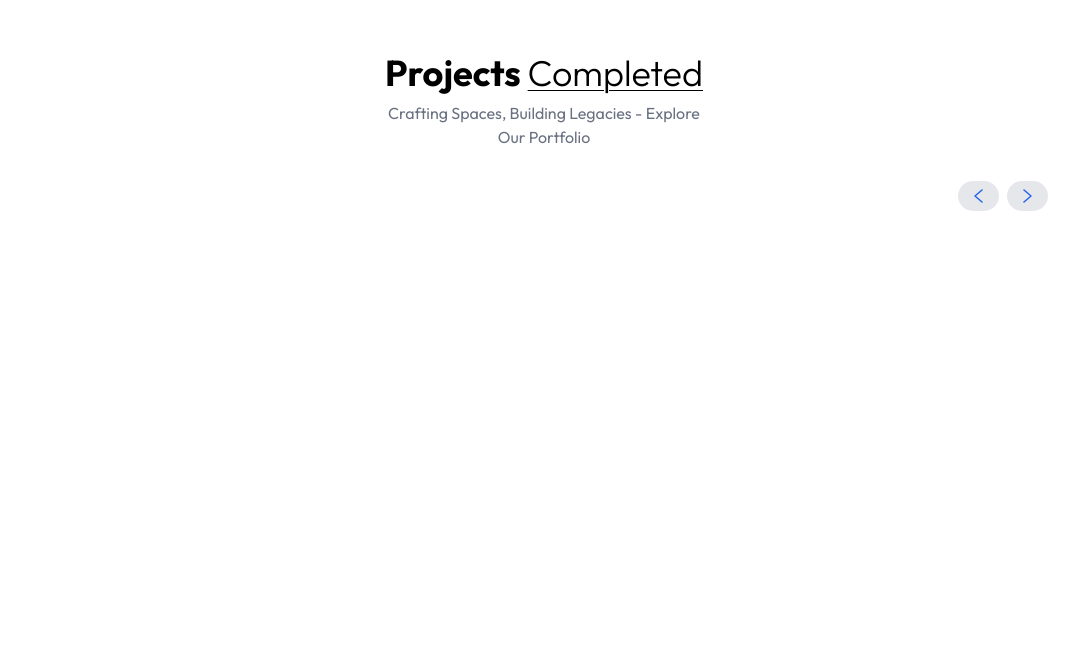
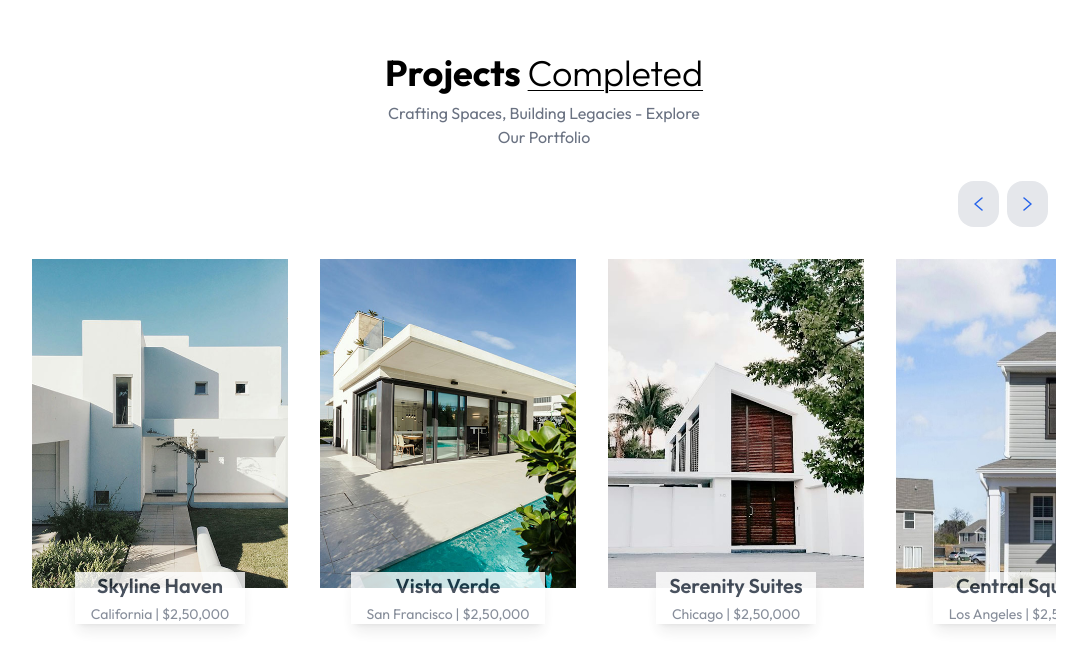
Before and after one commit to M-ute/hotelRydders, a React (Vite) app: page / in a window 1280 px wide. Shown: the part 1723-2389 px from the top of the page, without its empty margins (96-1183 px from the left). Before the commit the page ends 2062 px from the top, so only its background shows below. Built offline with nearby package versions, Linux system fonts and the light colour scheme.

Commit message:
scroll/slide feature addition

```diff
--- a/src/components/Navbar.jsx
+++ b/src/components/Navbar.jsx
@@ -36,8 +36,9 @@ const Navbar = () => {
         {/*-----------MOBILE MENU---------*/}
         <div className={`md:hidden ${showMobileMenu ? 'fixed w-full' : 'hidden'} top-0 right-0 bottom-0 overflow-hidden
           transition-all duration-300 ease-in-out`}>
-            <div className="flex justify-end cursor-pointer px-3 py-5 bg-gray-100">
-                <img onClick={() => setShowMobileMenu(false)} src={assets.cross_icon} alt="" className="w-8 p-1 border-2 border-red-600 rounded-full " />
+            <div className="flex justify-between cursor-pointer px-4 py-5 bg-gray-500">
+                <div className="flex items-start px-4 text-2xl text-gray-100">MENU</div>
+                <img onClick={() => setShowMobileMenu(false)} src={assets.cross_icon} alt="" className="w-8 p-1 border-2 border-gray-100 rounded-full " />
             </div>
             <ul className="flex flex-col gap-4 items-center  text-gray-800 text-center text-lg
             font-medium px-5 py-1 bg-gray-100">
--- a/src/components/Projects.jsx
+++ b/src/components/Projects.jsx
@@ -1,6 +1,36 @@
-import { assets } from "../assets/assets"
+import { useEffect, useState } from "react";
+import { assets, projectsData } from "../assets/assets"
 
 const Projects = () => {
+
+  const [currentIndex, setCurrentIndex] = useState(0);
+  const [cardToShow, setCardToShow] = useState(1);
+
+  useEffect(() => {
+    const updateCardToShow = () => {
+      if (window.innerWidth >= 1024) {
+        setCardToShow(projectsData.length);
+      } else {
+        setCardToShow(1)
+      }
+    }
+
+      updateCardToShow();
+
+      window.addEventListener('resize', updateCardToShow);
+
+      return () => window.removeEventListener('resize', updateCardToShow);
+
+  }, []);
+
+  const handleNext = () => {
+    setCurrentIndex((prevIndex) => (prevIndex + 1) % projectsData.length);
+  }
+
+  const handlePrevious = () => {
+    setCurrentIndex((prevIndex) => (prevIndex === 0 ? projectsData.length - 1 : prevIndex - 1));
+  }
+
   return (
     <div className="container mx-auto py-4 pt-20 px-6 md:px-20 lg:px-32 my-20 w-full overflow-hidden"
     id="Services">
@@ -11,18 +41,46 @@ const Projects = () => {
 
             {/*-------SLIDER BUTTONS-------*/}
             <div className="flex items-center justify-end mb-8">
-              <button className="p-3 bg-gray-200 hover:bg-gray-300 text-gray-800 font-bold py-2
-              px-4 rounded-full mr-2" ariel-label="Previous Project">
+              <button onClick={handlePrevious}
+              className="p-3 bg-gray-200 hover:bg-gray-300 text-gray-800 font-bold py-4
+              px-4 rounded-2xl mr-2" ariel-label="Previous Project">
                 <img src={assets.left_arrow} alt="Previous" />
               </button>
-              <button className="p-3 bg-gray-200 hover:bg-gray-300 text-gray-800 font-bold py-2
-              px-4 rounded-full mr-2" ariel-label="Next Project">
+              <button onClick={handleNext}
+              className="p-3 bg-gray-200 hover:bg-gray-300 text-gray-800 font-bold py-4
+              px-4 rounded-2xl mr-2" ariel-label="Next Project">
                 <img src={assets.right_arrow} alt="Next" />
               </button>
             </div>
 
             {/*-------PROJECTS SLIDER CONTAINER-------*/}
+            <div className="w-full overflow-x-scroll sm:overflow-hidden">
+              <div className="flex gap-8 transition-transform duration-500 ease-in-out"
 
+              style={{ transform: `translateX(-${currentIndex * (100 / cardToShow)}%)` }}
+
+              >
+                {projectsData.map((project, index)=>(
+                  <div key={index} className="relative shrink-0 w-full sm:w-1/4">
+                    <img src={project.image} alt={project.title} className="w-full h-auto mb-14"/>
+
+
+                    <div className="absolute left-0 right-0 bottom-5 items-center flex justify-center gap-4
+                    opacity-80 hover:opacity-100 transition-opacity duration-300">
+                      <div className="bg-white shadow-lg
+                      cursor-pointer" ariel-label="View Details inline-block w-3/4 px-4 py-2 text-center">
+                        <h2 className="flex items-center justify-center text-xl font-semibold text-gray-800 ">
+                          {project.title}
+                        </h2>
+                        <p className="text-gray-500 text-sm mt-1 px-4">
+                          {project.location} <span>|</span> {project.price}
+                        </p>
+                      </div>
+                    </div>
+                  </div>
+                ))}
+              </div>
+            </div>
 
 
     </div>
```
